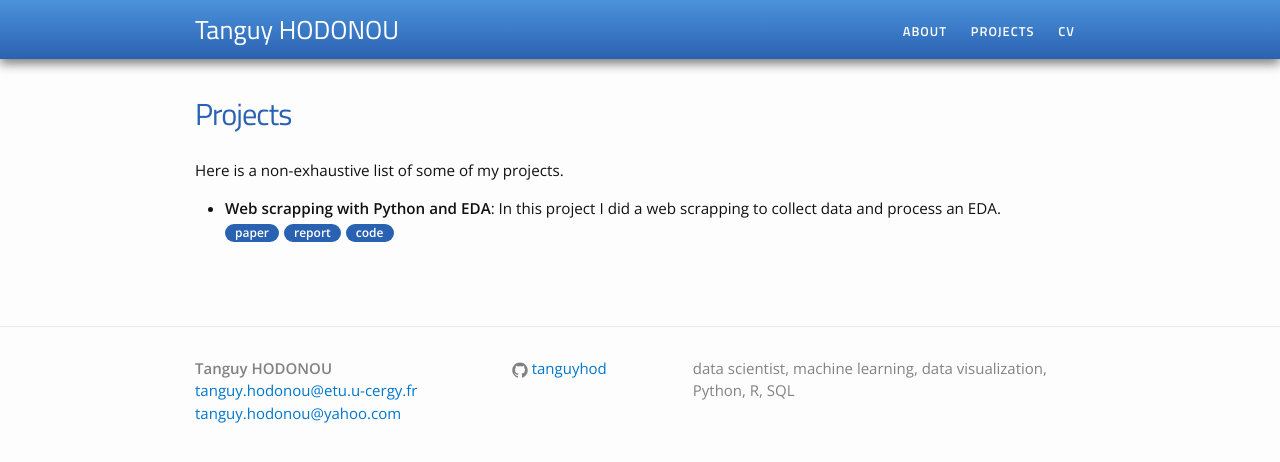
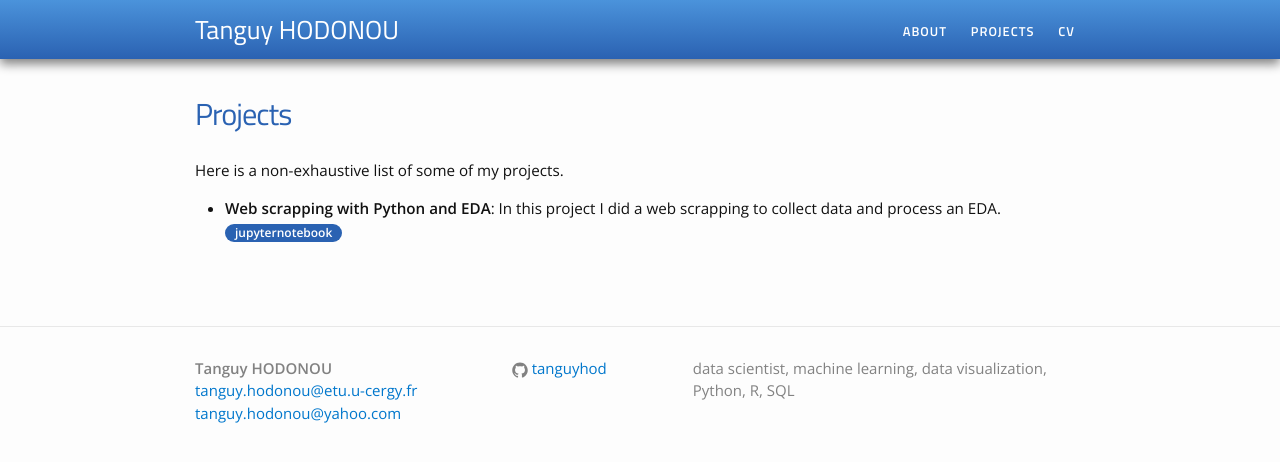
Before and after one commit to TanguyHOD/tanguyhod.github.io, a Jekyll site: the page built from projects.md, in a window 1280 px wide. Shown: the top 462 px of the page. Built offline with Jekyll 4.4.1, drawn with Linux system fonts in a browser that asks for light colours.

Commit message:
my website

```diff
--- a/projects.md
+++ b/projects.md
@@ -9,7 +9,7 @@ Here is a non-exhaustive list of some of my projects.
 <ul>
 	<li>
 		<b>Web scrapping with Python and EDA</b>: In this project I did a web scrapping to collect data and process an EDA. <br>
-		<a href=""><div class="color-button">paper</div></a><a href="web_scriping_tanguy.ipynb"><div class="color-button">report</div></a><a href=""><div class="color-button">code</div></a>
+		<a href="web_scriping_tanguy.ipynb"><div class="color-button">jupyternotebook</div></a>
 	</li><br>
 
 </ul>
```
